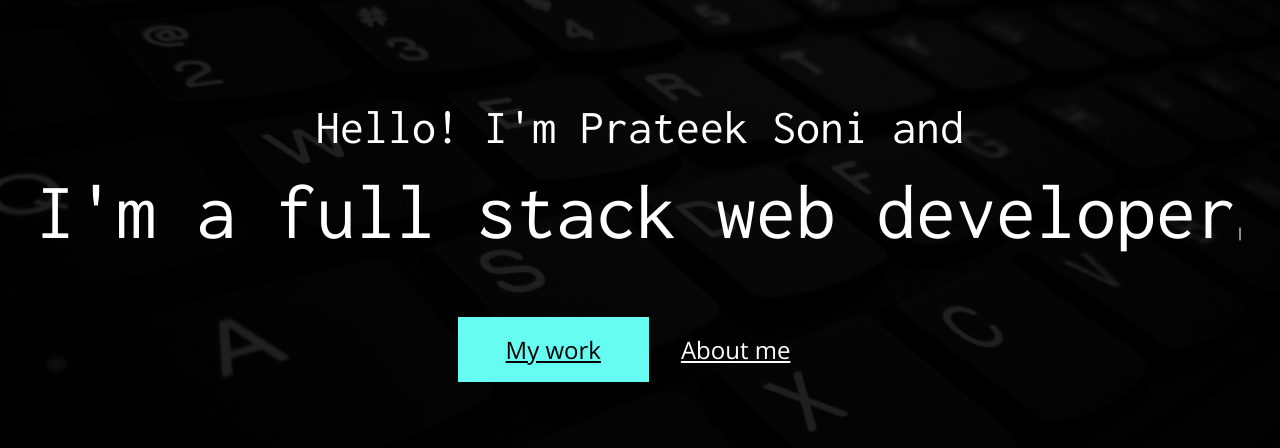
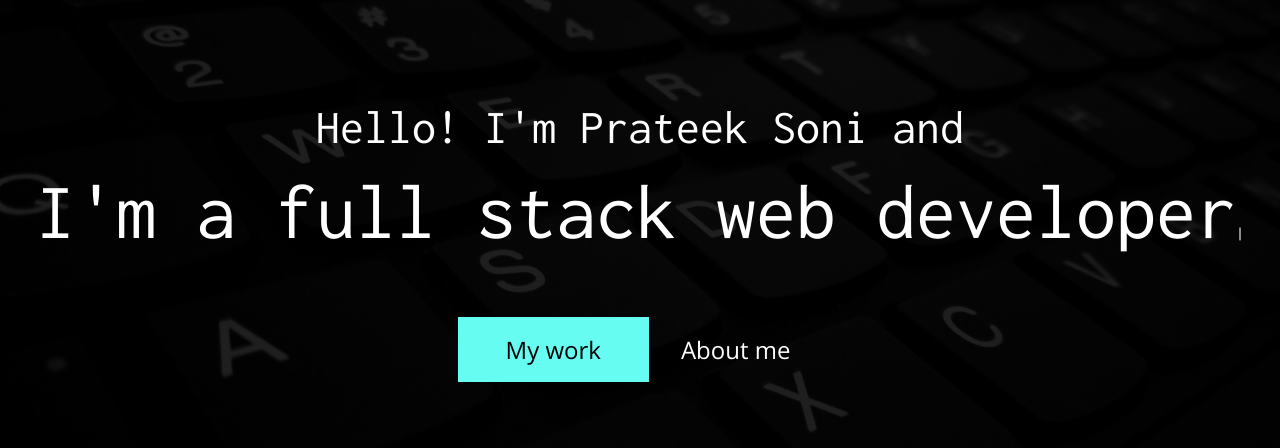
Before and after one commit to prateeksoni1/old-portfolio, a React (Create React App) app: page / in a window 1280 px wide. Shown: the part 166-614 px from the top of the page. Built offline with nearby package versions, Linux system fonts and the light colour scheme.

Commit message:
fix a
Signed-off-by: proforty7 <proforty7@gmail.com>

```diff
--- a/src/index.scss
+++ b/src/index.scss
@@ -3,6 +3,10 @@ $colors: (
   color: #fff,
   primary: #66fcf1,
 );
+
+* {
+  box-sizing: border-box;
+}
 
 html {
   font-size: 16px;
@@ -16,4 +20,8 @@ html {
 body {
   margin: 0;
   font-family: "Open Sans";
+
+  a {
+    text-decoration: none;
+  }
 }
```
